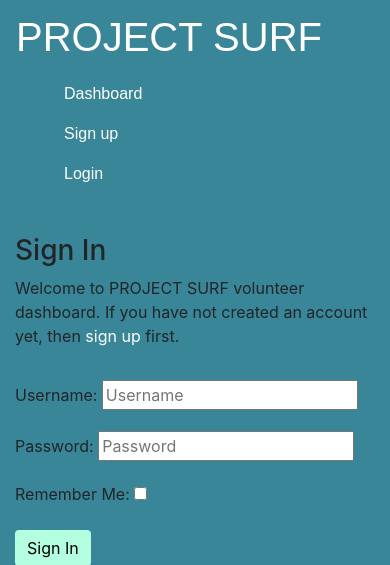
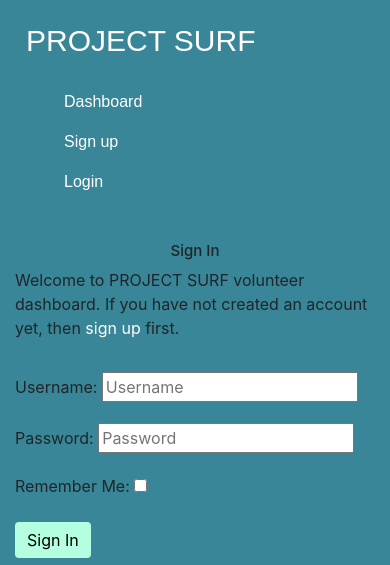
Before and after one commit to Code-Institute-Submissions/angharadcaswell-surf_volunteer_app_AugResub, a Django app: page /accounts/login/ in a window 390 px wide. Shown: the top 565 px of the page. Run offline with Django 3.2, Linux system fonts and the light colour scheme; some libraries are stand-ins or nearby versions.

Commit message:
Added media query

```diff
--- a/static/css/style.css
+++ b/static/css/style.css
@@ -139,3 +139,22 @@ h2 {
   background-color: cadetblue;
   padding: 20px;
 }
+
+@media (max-width: 900px) {
+  h1 {
+    font-size: 30px !important;
+    text-align: center;
+    padding: 10px 10px !important;
+  }
+  h3 {
+    font-size: 15px;
+    text-align: center;
+    padding: 0 10px;
+  }
+
+  h2 {
+    font-size: 15px;
+    text-align: center;
+    padding: 5px 5px;
+  }
+}
```
